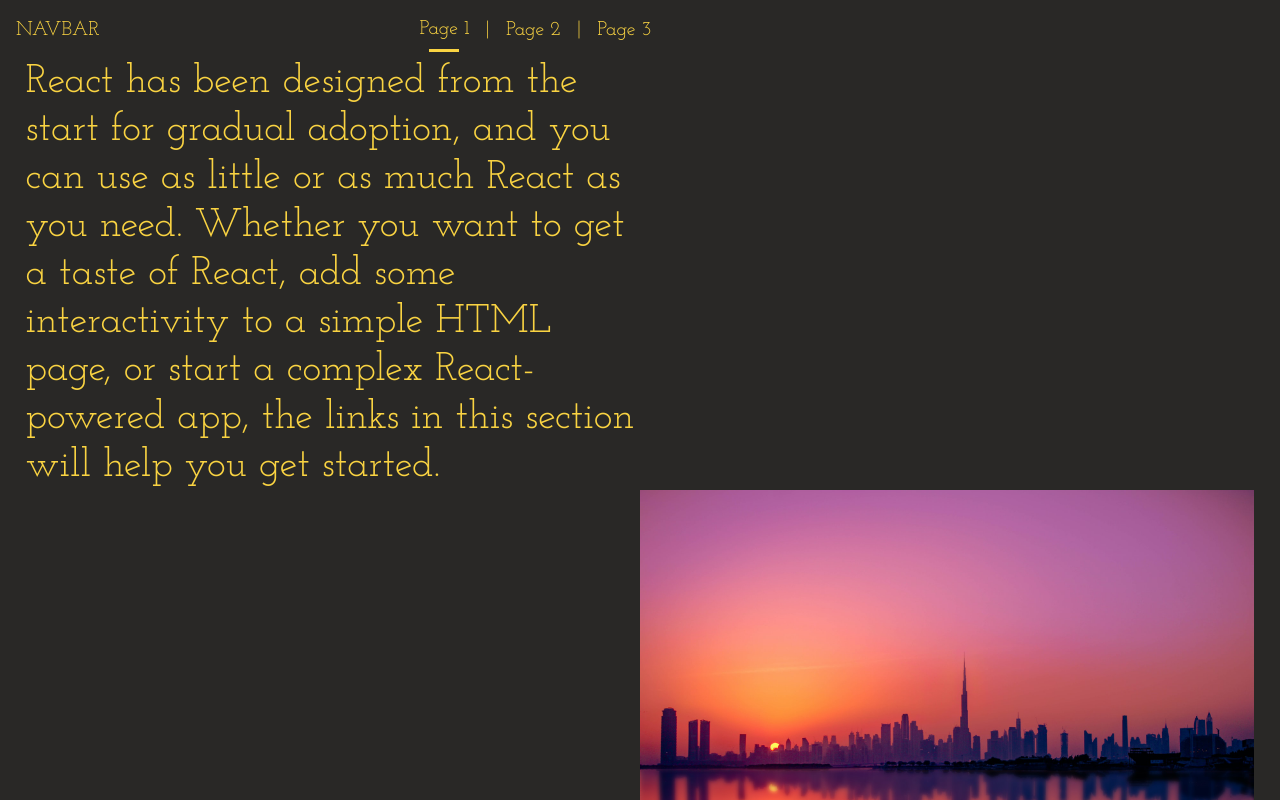
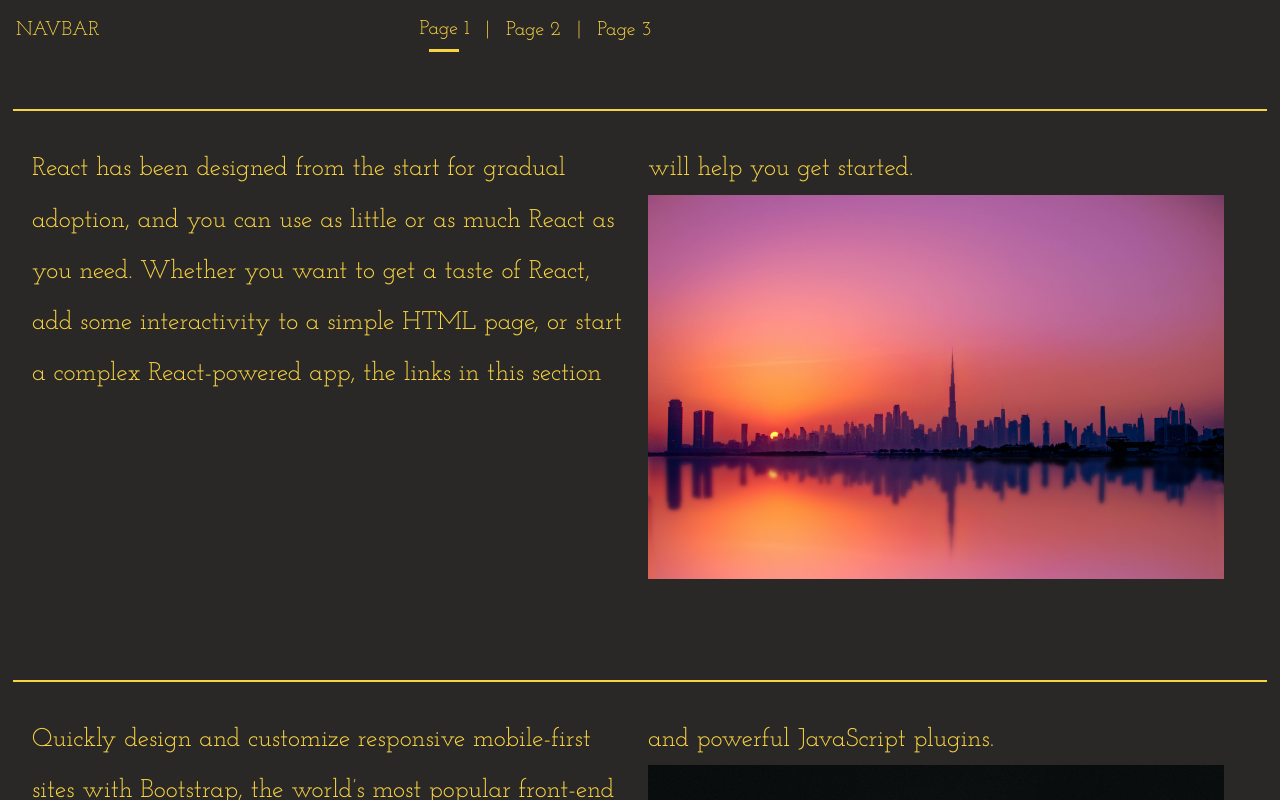
Before and after one commit to ansu5555/customer-wiki, a React (Create React App) app: page / in a window 1280 px wide. Shown: the top 800 px of the page. Built offline with nearby package versions, Linux system fonts and the light colour scheme.

Commit message:
implimented two column display

```diff
--- a/src/App.css
+++ b/src/App.css
@@ -50,58 +50,32 @@
 
 .section {
   max-width: 100vw;
+  min-height: 80vh;
+  display: flex;
+  flex-direction: column;
+  align-items: center;
+  justify-content: center;
 }
 
-.section-text-wrapper {
-  display: flex;
-  flex-direction: row;
-  justify-content: flex-start;
-  align-items: center;
+.section-divider {
+  width: 98vw;
 }
 
-@media screen and (max-width: 1000px) {
-  .section-text-wrapper {
-    display: flex;
-    flex-direction: row;
-    justify-content: center;
-    align-items: center;
-  }
+.section-wrapper {
+  padding: 2em;
+  columns: 45vw;
+  font-family: 'Josefin Slab', serif;
 }
 
 .section-text {
-  font-family: 'Josefin Slab', serif;
-  display: table;
-  max-width: 48vw;
-  margin: 2vh 0 0 2vw;
-}
-
-.center-section-text {
-  display: table-cell;
-  vertical-align: middle;
-  line-height: normal;
-}
-
-.section-image-wrapper {
-  display: flex;
-  flex-direction: row;
-  justify-content: flex-end;
-  align-items: center;
-}
-
-@media screen and (max-width: 1000px) {
-  .section-image-wrapper {
-    display: flex;
-    flex-direction: row;
-    justify-content: center;
-    align-items: center;
-  }
+  font-size: 2vw;
+  line-height: 2em;
 }
 
 .section-image {
-  max-width: 48vw;
+  width: 70vw;
+  max-width: 45vw;
   max-height: 80vh;
-  border-radius: 0px;
-  margin: 0 2vw 2vh 0;
 }
 
 @media (any-hover: hover) {
--- a/src/components/Section.js
+++ b/src/components/Section.js
@@ -2,21 +2,14 @@ import PropTypes from 'prop-types'
 
 function Section({ text, img, color }) {
   return (
-    <div
-      className='d-flex flex-column section'
-      style={{ backgroundColor: color.bgColor }}>
+    <div className='section' style={{ backgroundColor: color.bgColor }}>
       <div
+        className='section-divider'
         style={{
-          width: '98vw',
           borderTop: `2px solid ${color.fgColor}`,
-          margin: 'auto',
         }}></div>
-      <div className='section-text-wrapper'>
-        <div className='section-text' style={{ color: color.fgColor }}>
-          <span className='h1 center-section-text'>{text}</span>
-        </div>
-      </div>
-      <div className='section-image-wrapper'>
+      <div className='section-wrapper' style={{ color: color.fgColor }}>
+        <span className='section-text'>{text}</span>
         <img className='section-image' src={img} alt='about text'></img>
       </div>
     </div>
```
